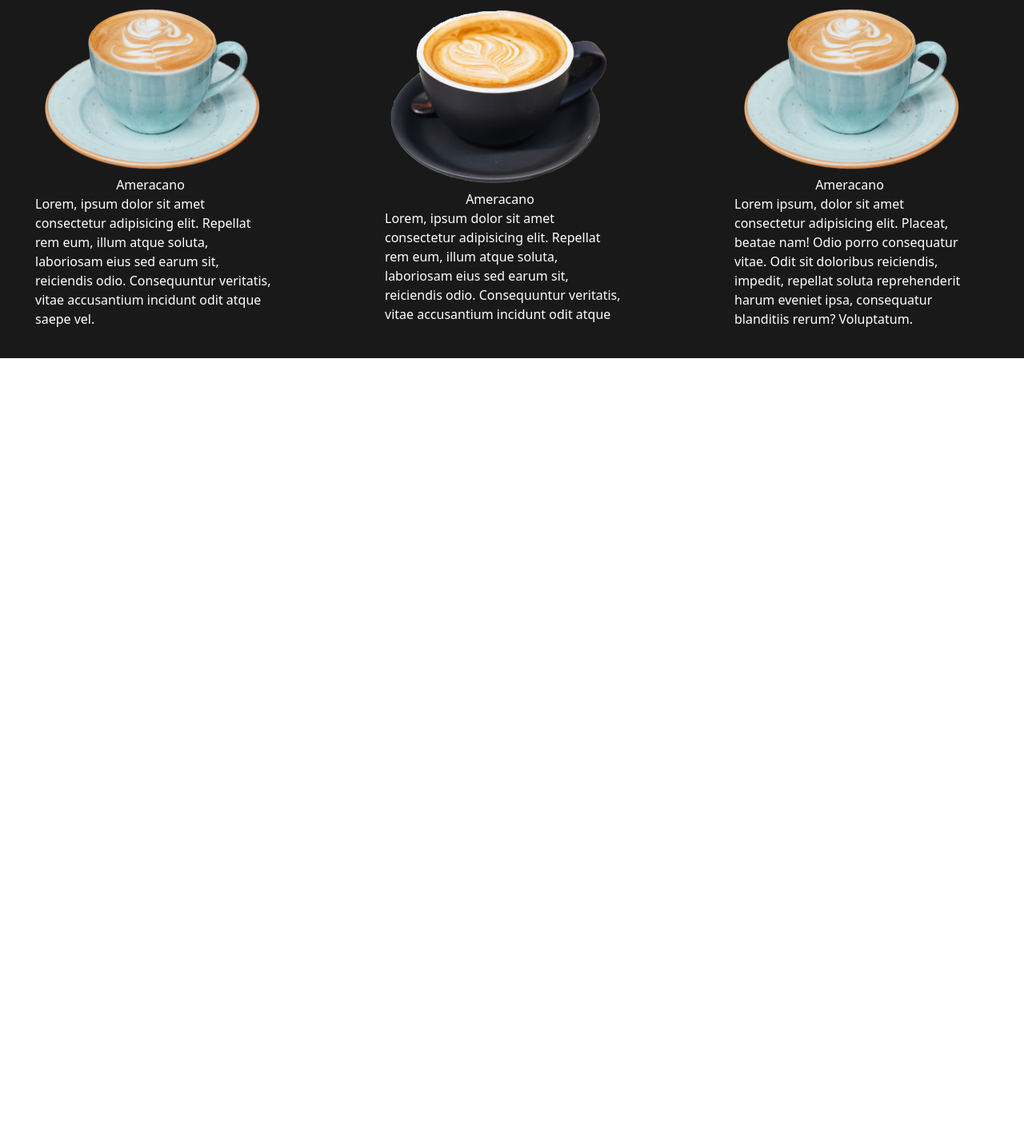
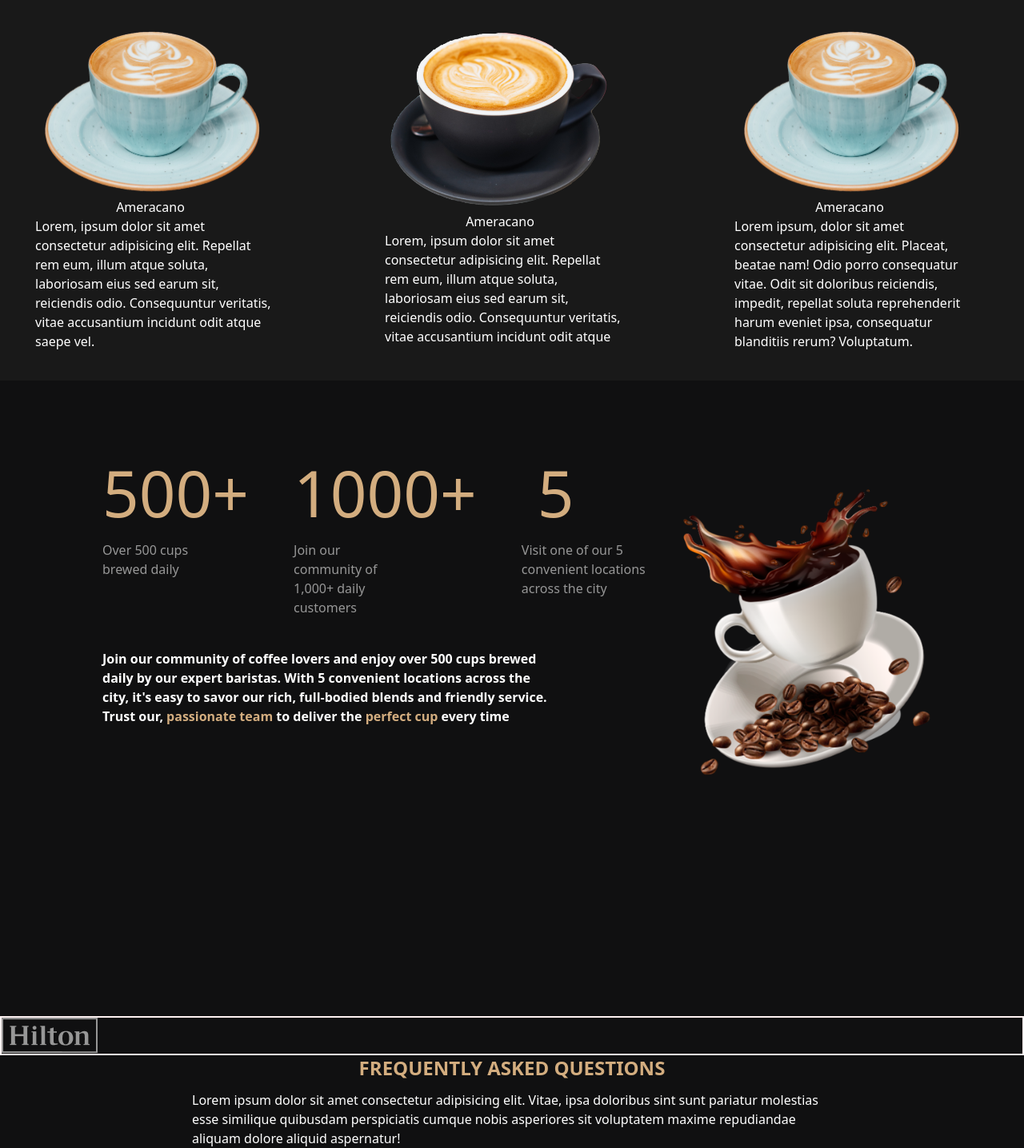
Before and after one commit to HNik500/Coffee-Page, a plain HTML site: page index.html in a window 1280 px wide. Shown: the part 1046-2482 px from the top of the page at 80% size. Before the commit the page ends 1494 px from the top, so only its background shows below. Drawn offline with nearby package versions, Linux system fonts and the light colour scheme; a web font is replaced by a local one.

Commit message:
still working

```diff
--- a/index.html
+++ b/index.html
@@ -23,10 +23,10 @@
 </div> <!--search button end-->
 
 <div > <!--my list of icons starts-->
-<img src="./res/Actionsk.png" alt="">
+
 </div> <!--my list of icons ends -->
        </div> <!--1st header end-->
-       <img src="./res/Dividerdiv.png" class="pl-4 pt-5" alt="">
+       <!-- <img src="./res/Dividerdiv.png" class="pl-4 pt-5" alt=""> -->
        <div class="pl-4"> <!--2nd header starts-->
         <div>
             <ul class="text-white flex gap-4 pt-4">
@@ -42,9 +42,9 @@
             </ul>
         </div>
                </div>
-       <div class="">
+       <!-- <div class="">
          <img src="./res/big text.png" alt=""  class="bg-in  h-72 flex absolute top-52 left-52" >
-    </div>
+    </div> -->
        </header> <!--header section end-->
     </section>    <!--center div end-->
 
@@ -62,7 +62,7 @@
                  perfection, ensuring a rich and full-bodied <br>flavor in every sip.</h1>
         </div>
     </div> <!--intro to coffe end-->
-<div>
+<div class="pt-7 pl-6">
     <div class="flex items-center justify-center"> <!--exc coffe-->
     <img src="./res/Line 4.png" alt="line">
     <h2 class="text-white">EXCLUSIVE COFFEE </h2>
@@ -121,9 +121,74 @@
         </div>
     </div>
 </div>
+</div> <!--cards end-->
+
+<div class="bg-[#101011] "> <!-- 2nd into section-->
+
+    <div class="flex gap-14 pt-20 pl-32 "> <!--pic and text start -->
+        <div class="inline-block bg-inherit text-[#D3AD7F] ">
+            <h1 class="text-[80px]" >500+</h1>
+            <h4 class="bg-inherit w-36 text-[#979797] ">
+                Over 500 cups brewed daily
+            </h4>
+        </div>
 
 
-</div> <!--cards end-->
+        <div class="inline-block bg-inherit text-[#D3AD7F] ">
+            <h1 class="text-[80px] ">1000+</h1>
+            <h4 class="bg-inherit w-36 text-[#979797] ">
+                Join our community of 1,000+ daily customers
+            </h4>
+        </div>
+
+
+        <div class="inline-block bg-inherit text-[#D3AD7F] ">
+            <h1 class="text-[80px] pl-5">5</h1>
+            <h4 class="bg-inherit w-40 text-[#979797] ">
+                Visit one of our 5 convenient locations across the city
+            </h4>
+        </div>
+
+
+
+                </div> <!--pic and text end -->
+
+                <div class="inline-block w-[700px] pt-10 text-white font-bold pl-32"> <!--below intro section-->
+                    Join our community of coffee lovers and enjoy over 500 cups  brewed daily
+                     by our expert baristas. With 5 convenient locations across the city, it's easy to savor our rich,
+                     full-bodied blends and friendly service. Trust our,<span class="text-[#D3AD7F]"> passionate team </span>to deliver the <span class="text-[#D3AD7F]">perfect cup </span>every time
+                </div> <!--below intro section ends-->
+
+   <div class="flex justify-end items-end relative bottom-[300px] right-12"> <!--coffee pic start -->
+<img src="./res/pngwing 2.png" width="450px"  alt="" >
+   </div> <!--coffee pic end -->
+
+
+</div> <!-- 2nd into section end-->
     </section>  <!--start of 2nd section end -->
+
+
+    <section class="bg-[#101011]"> <!-- 3rd section start-->
+
+        <div class="bg-[#101011] border-red-50 border-2">
+            <div class="h-min">
+            <img src="./res/Hilton_Worldwide_logo 1.png">
+        </div>
+        </div>
+
+        <div> <!--fAQ START-->
+
+<div class="flex flex-col justify-center items-center">
+<h1 class="text-2xl text-[#D3AD7F] font-bold pb-3 ">FREQUENTLY ASKED QUESTIONS</h1>
+<div class="w-[50rem]">
+<h4 class="inline-block text-white ">Lorem ipsum dolor sit amet consectetur adipisicing elit. Vitae, ipsa doloribus sint sunt pariatur molestias esse similique quibusdam perspiciatis cumque nobis asperiores sit voluptatem maxime repudiandae aliquam dolore aliquid aspernatur!</h4>
+</div>
+</div>
+
+        </div> <!--FAQ END-->
+
+
+
+    </section> <!-- 3rd section end -->
 </body>
 </html>
```
Also changed, not shown: res/Hilton_Worldwide_logo 1.png (added), res/pngwing 2.png (added).
